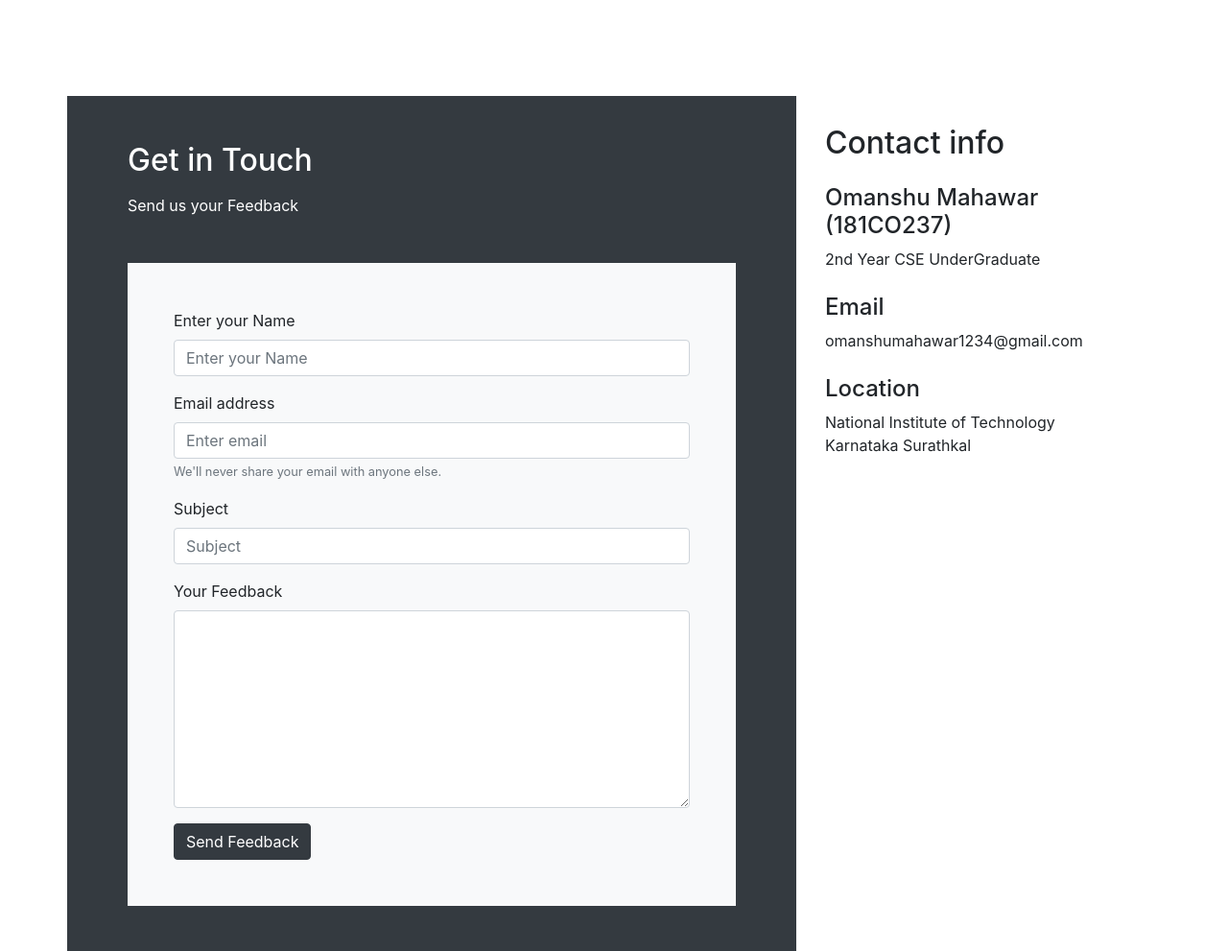
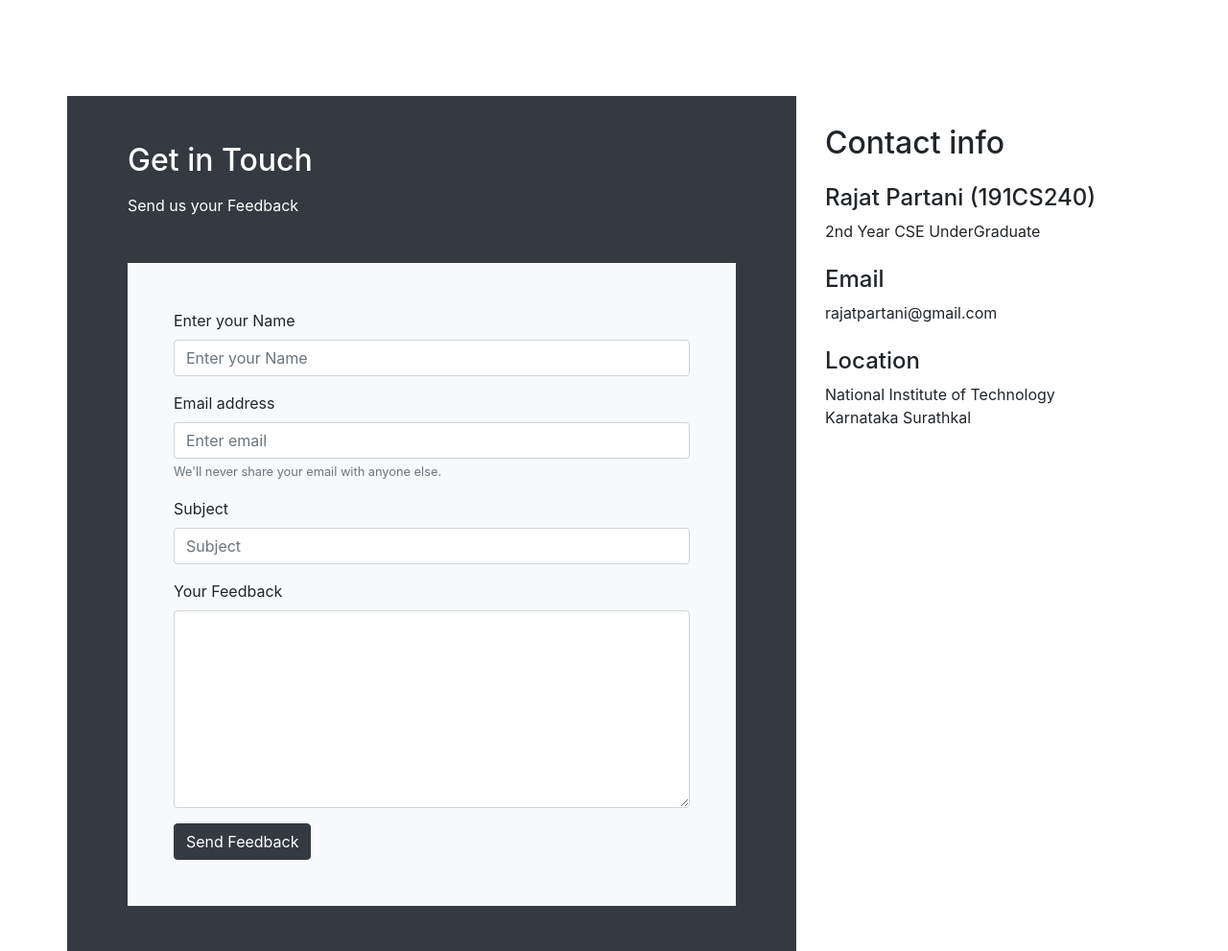
Before and after one commit to raj1701/Resource-Sharing-Portal, a Django app: page /contact in a window 1280 px wide. Shown: the part 149-1140 px from the top of the page at 96% size. Run offline with Django 3.2, Linux system fonts and the light colour scheme; data comes from the database, SQL or seed files in the repository; both versions use the stored data as it was after the commit; some libraries are stand-ins or nearby versions.

Commit message:
Complete project
Signed-off-by: raj1701 <rajatpartani@gmail.com>

```diff
--- a/app/templates/app/contact.html
+++ b/app/templates/app/contact.html
@@ -45,10 +45,10 @@
 		</div>
 		<div class="col-12 col-md-4" style="padding: 30px;">
 			<h2>Contact info</h2>
-			<h4 class="mt-4">Omanshu Mahawar (181CO237)</h4>
+			<h4 class="mt-4">Rajat Partani (191CS240)</h4>
 			<p>2nd Year CSE UnderGraduate</p>
 			<h4 class="mt-4">Email</h4>
-			<p>omanshumahawar1234@gmail.com</p>
+			<p>rajatpartani@gmail.com</p>
 			<h4 class="mt-4">Location</h4>
 			<p>National Institute of Technology Karnataka Surathkal</p>
 		</div>
```
Also changed, not shown: app/templates/app/course.html (+4 -8 lines), db.sqlite3.
